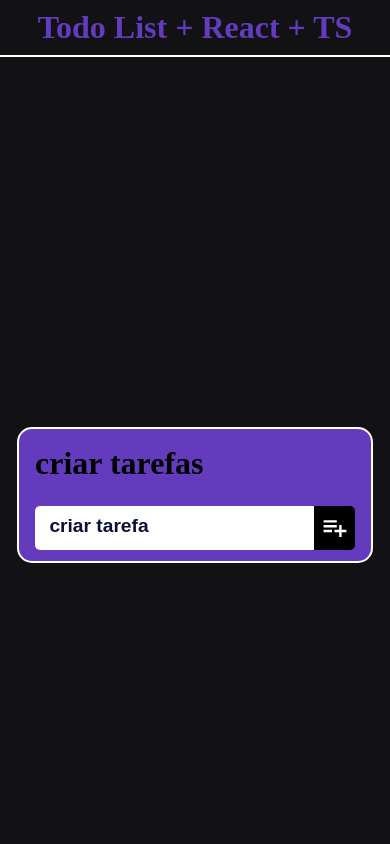
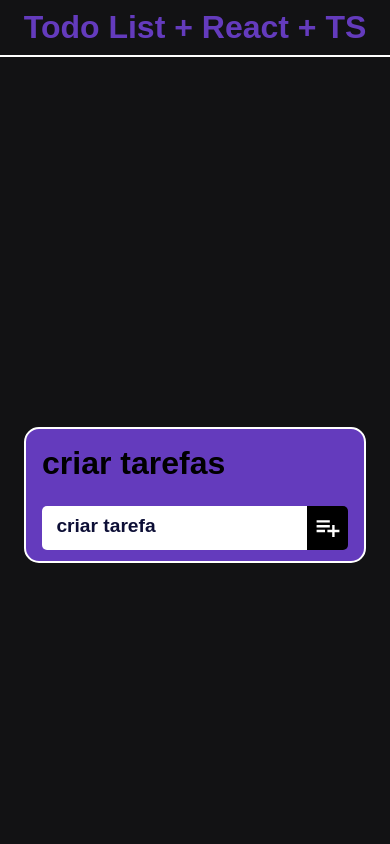
Before and after one commit to leonardofx1/todoList, a React (Vite) app in the folder TodoListTS/: page / in a window 390 px wide. Shown: the top 844 px of the page. Built offline with nearby package versions, Linux system fonts and the light colour scheme.

Commit message:
responsive

```diff
--- a/TodoListTS/src/App.tsx
+++ b/TodoListTS/src/App.tsx
@@ -1,8 +1,6 @@
 import Footer from "./components/Footer";
 import Form from "./components/Form/index";
-import Header  from "./components/Header";
-
-
+import Header from "./components/Header";
 
 function App() {
   return (
--- a/TodoListTS/src/components/Footer/style.ts
+++ b/TodoListTS/src/components/Footer/style.ts
@@ -12,4 +12,7 @@ export const Footer = styled.footer`
 
   font-size: 2rem;
   border-top: 2px solid white;
+  @media screen and (max-width:350px) {
+   font-size:1.5rem ;
+  }
 `;
--- a/TodoListTS/src/components/Form/index.tsx
+++ b/TodoListTS/src/components/Form/index.tsx
@@ -3,12 +3,19 @@ import { useTodoList } from "./useTodoList";
 import * as S from "./style";
 import TaskList from "../TaskList";
 import { MdPlaylistAdd } from "react-icons/md";
-import { ChangeEvent} from "react";
+import { ChangeEvent } from "react";
 import { TaskType } from "../../../types/types";
 
 const Form = () => {
-
-  const { setTodo, todo, todoList, addTodoList, removeTodo, ChangeTaskStatus , editFromTask} = useTodoList();
+  const {
+    setTodo,
+    todo,
+    todoList,
+    addTodoList,
+    removeTodo,
+    ChangeTaskStatus,
+    editFromTask,
+  } = useTodoList();
 
   const handleChangeTodo = (e: ChangeEvent<HTMLInputElement>) => {
     setTodo(e.target.value);
@@ -37,23 +44,23 @@ const Form = () => {
               onClick={handleAddTodoList}
               disabled={todo.length < 1 ? true : false}
             >
-
               <MdPlaylistAdd />
-
-
             </button>
           </S.ContainerInput>
         </label>
-
       </S.Form>
       {todoList.length > 0 && (
         <S.ContainerTask>
           {todoList.map((task: TaskType) => (
-            <TaskList task={task} removeFromTask={removeTodo} changeTaskStatus={ChangeTaskStatus} editFromTask={editFromTask}/>
+            <TaskList
+              task={task}
+              removeFromTask={removeTodo}
+              changeTaskStatus={ChangeTaskStatus}
+              editFromTask={editFromTask}
+            />
           ))}
         </S.ContainerTask>
       )}
-
     </S.Main>
   );
 };
--- a/TodoListTS/src/components/Form/style.ts
+++ b/TodoListTS/src/components/Form/style.ts
@@ -29,21 +29,19 @@ export const Form = styled.form`
   flex-direction: column;
   justify-content: space-evenly;
   align-items: center;
+  flex-wrap:wrap;
 
   width: 450px;
   height: 100px;
 
-  min-width: 320px;
+  min-width: 200px;
+
 
   padding: 1rem;
   background-color: ${thema.primaryColorBold};
   border-radius: 15px;
   border: 2px solid white;
   margin:0 1rem;
-  @media screen and (max-width: 580px) {
-    width: 90%;
-    margin-bottom: -1rem;
-  }
 
 
   label {
@@ -56,7 +54,13 @@ export const Form = styled.form`
     font-weight: bold;
     font-size: 2rem;
   }
-`;
+  @media screen and (max-width: 580px) {
+    width: 98%;
+    margin-bottom: -1rem;
+
+  }
+
+  `;
 
 export const ContainerInput = styled.div`
   display:flex;
@@ -96,6 +100,7 @@ export const ContainerInput = styled.div`
 
 
   }
+
 `;
 
 export const ContainerTask = styled.section`
@@ -108,7 +113,7 @@ export const ContainerTask = styled.section`
   min-width: auto;
   width: 100%;
 
-  background-color: ${thema.primaryColorBold};
+  background-color: trasnparent;
 
   padding: 0.5rem;
   gap: 1rem;
--- a/TodoListTS/src/components/Header/style.ts
+++ b/TodoListTS/src/components/Header/style.ts
@@ -1,20 +1,22 @@
-import styled from 'styled-components'
-import { thema } from '../../styles/thema'
+import styled from "styled-components";
+import { thema } from "../../styles/thema";
 
-export const Header = styled.header `
-    display:flex;
-    justify-content: center;
-    align-items: center;
+export const Header = styled.header`
+  display: flex;
+  justify-content: center;
+  align-items: center;
 
-    width:100%;
-    height:55px;
+  width: 100%;
+  height: 55px;
 
-    background-color: ${thema.primaryColor};
-    border-bottom:2px solid white;
+  background-color: ${thema.primaryColor};
+  border-bottom: 2px solid white;
 
-    h1 {
-        color:${thema.primaryColorBold};
-        font-size:2rem;
+  h1 {
+    color: ${thema.primaryColorBold};
+    font-size: 2rem;
+    @media screen and (max-width: 350px) {
+      font-size: 1.5rem;
     }
-
-`
+  }
+`;
--- a/TodoListTS/src/components/TaskList/style.ts
+++ b/TodoListTS/src/components/TaskList/style.ts
@@ -23,8 +23,8 @@ export const Task = styled.article`
   align-items: center;
   width: 95%;
   min-height: 80px;
-  background-color: ${thema.primaryColor};
-  padding: 0.4rem;
+  background-color: ${thema.primaryColorBold};
+  padding:.7rem;
 
   border-radius: 15px;
   p svg {
@@ -61,6 +61,8 @@ export const Task = styled.article`
     }
   }
   }
+
+
 `;
 
 export const TaskContent = styled.p`
--- a/TodoListTS/src/styles/reset.tsx
+++ b/TodoListTS/src/styles/reset.tsx
@@ -5,6 +5,7 @@ export const GlobalStyle = createGlobalStyle`
         box-sizing: border-box;
         padding: 0;
         margin: 0;
-        font-family: cursive !important;;
+        font-family:sans-serif !important;
+
     }
 `
```
Lines whose indentation alone changed are shown as unchanged.
